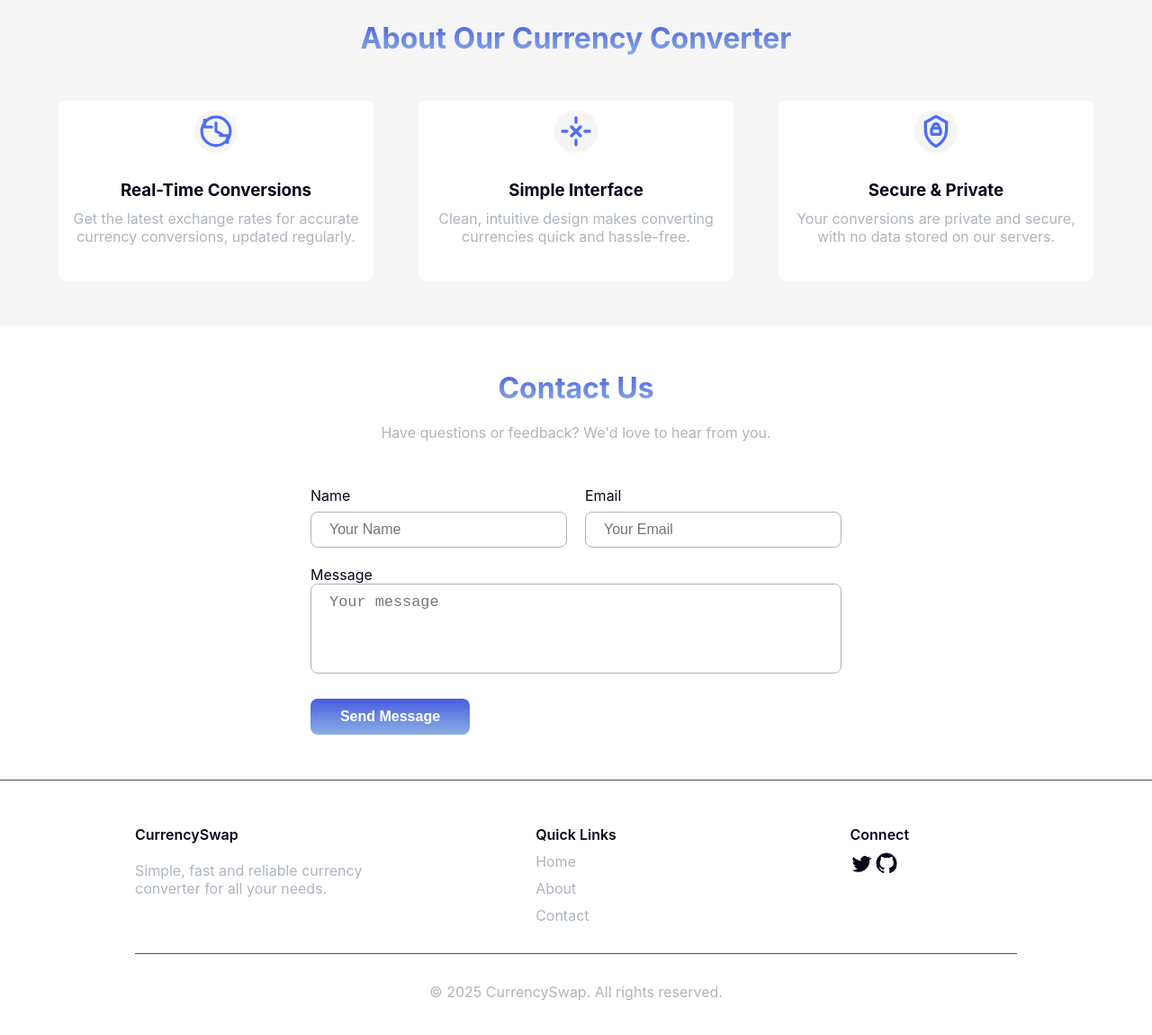
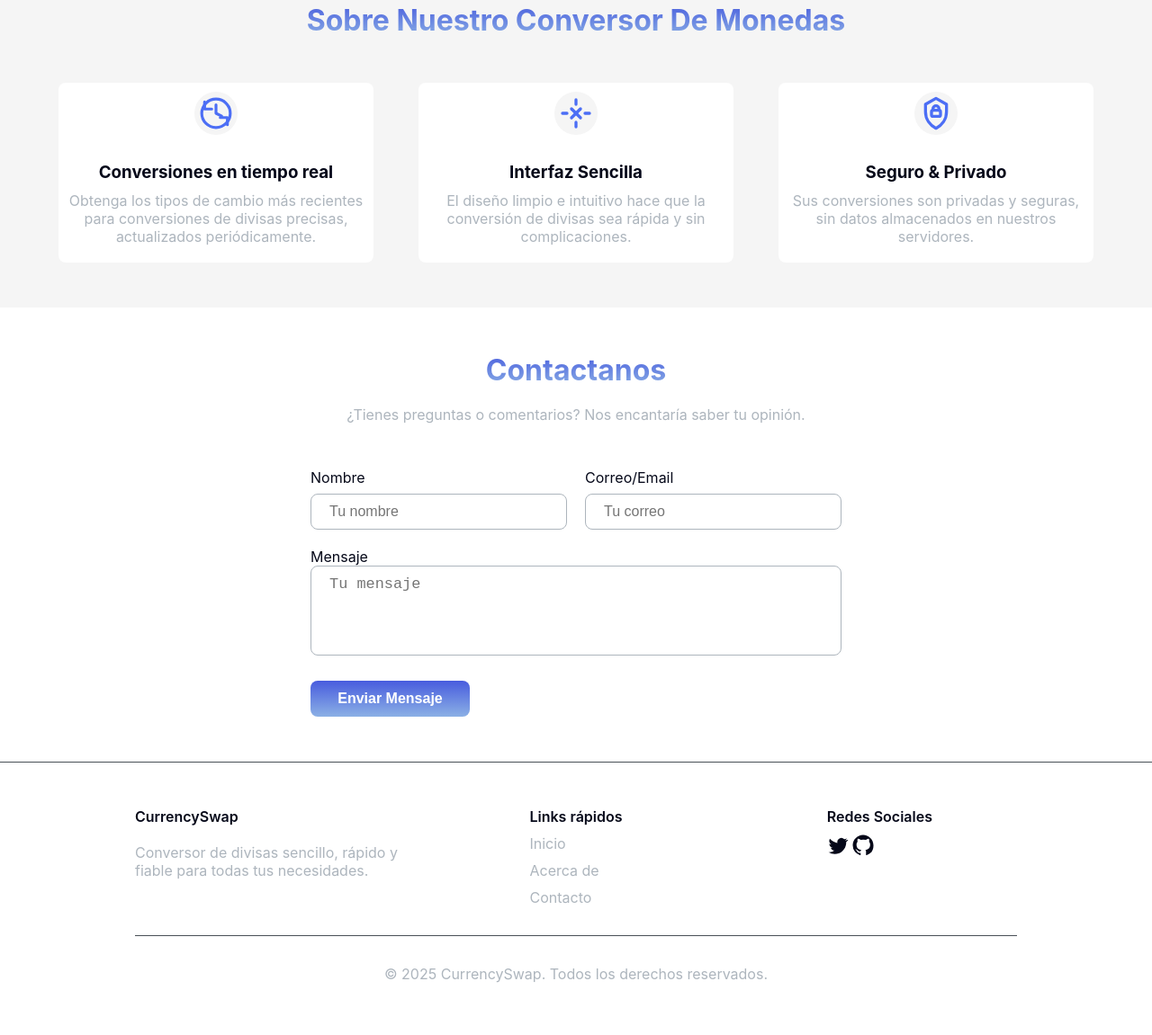
Before and after one commit to Misterreme/Currency-Converter, a website: page index.html in a window 1280 px wide. Shown: the part 831-1982 px from the top of the page at 90% size. Drawn offline with Linux system fonts and the light colour scheme.

Commit message:
Idioma de la pagina cambiado

```diff
--- a/index.html
+++ b/index.html
@@ -1,5 +1,5 @@
 <!DOCTYPE html>
-<html lang="en">
+<html lang="es">
 <head>
     <link rel="stylesheet" href="./src/styles/styles.css">
     <link rel="shortcut icon" href="./src/assets/logos/favicon.png" type="image/png">
@@ -16,24 +16,24 @@
     <meta name="twitter:card" content="summary_large_image" />
     <meta name="twitter:site" content="https://misterreme.github.io/Currency-Converter/" />
     <meta name="twitter:image" content="../assets/images/twitter-img.png" />
-    <title>Currency Exchanges</title>
+    <title>Currency Swap</title>
 </head>
 <body>
 
     <main class="main-container">
         <nav class="navbar">
-            <h2 class="navbar-title">CurrencyConverter</h2>
+            <h2 class="navbar-title">CurrencySwap</h2>
 
             <div class="navbar-menu">
                 <ul class="nav-ul-menu">
                     <a href="#main-section">
-                        <li>Home</li>
+                        <li>Inicio</li>
                     </a>
                     <a href="#info-section">
-                        <li>About</li>
+                        <li>Acerca de</li>
                     </a>
                     <a href="#contact-section">
-                        <li>Contact</li>
+                        <li>Contactanos</li>
                     </a>
                 </ul>
 
@@ -45,16 +45,16 @@
         </nav>
 
         <section class="main-section" id="main-section">
-            <h1 class="page-title">Currency Conversion Made Simple</h1>
-            <p class="page-subtitle">Fast, reliable currency exchange rates at your fingertips</p>
+            <h1 class="page-title">Conversor De Monedas Simplificado</h1>
+            <p class="page-subtitle">Tipos de cambio de divisas rápido y fiable a tu alcance</p>
 
             <form action="/" class="page-form" id="convert-form">
-                <label for="amount-input" class="amount-text">Amount</label>
+                <label for="amount-input" class="amount-text">Monto</label>
                 <input type="text" id="amount-input" class="amount-input">
 
                 <div class="select-currency-container">
                     <div class="from-currency-container">
-                        <label for="from-currency">From currency</label>
+                        <label for="from-currency">Desde</label>
                         <select id="from-currency" class="from-currency">
                             <button><selectedcontent class="selected-content"></selectedcontent></button>
 
@@ -344,7 +344,7 @@
                                 </div>
                             </option>
 
-                            <option value="VEF">
+                            <option value="VEF" disabled>
                                 <div select-content>
                                     <img src="./src/assets/images/banderas/VE.svg" alt="VEF Currency" class="img-currency">
                                     <p>
@@ -361,7 +361,7 @@
                     <div class="separator" id="change-currency"></div>
 
                     <div class="to-currency-container">
-                        <label for="to-currency">To currency</label>
+                        <label for="to-currency">Hacia</label>
                         <select id="to-currency" class="to-currency">
                             <button><selectedcontent class="selected-content"></selectedcontent></button>
 
@@ -673,7 +673,7 @@
                                 </div>
                             </option>
 
-                            <option value="VEF">
+                            <option value="VEF" disabled>
                                 <div select-content>
                                     <img src="./src/assets/images/banderas/VE.svg" alt="VEF Currency" class="img-currency">
                                     <p>
@@ -688,11 +688,11 @@
                 </div>
                 <label for="total-input" class="total-text" id="total-text">Total</label>
                 <input type="text" id="total-input" class="total-input" readonly>
-                <input type="submit" class="convert-button" id="convert-button" value="Convert">
+                <input type="submit" class="convert-button" id="convert-button" value="Convertir">
             </form>
         </section>
         <section class="info-section" id="info-section">
-            <h2 class="info-title">About Our Currency Converter</h2>
+            <h2 class="info-title">Sobre Nuestro Conversor De Monedas</h2>
             <div class="info-cards-container">
                 <div class="card">
                     <div class="img-container">
@@ -703,8 +703,8 @@
                             <path d="M20 20v-5h-5" />
                           </svg>
                     </div>
-                    <h3 class="cards-title">Real-Time Conversions</h3>
-                    <p class="cards-text">Get the latest exchange rates for accurate currency conversions, updated regularly.</p>
+                    <h3 class="cards-title">Conversiones en tiempo real</h3>
+                    <p class="cards-text">Obtenga los tipos de cambio más recientes para conversiones de divisas precisas, actualizados periódicamente.</p>
                 </div>
                 <div class="card">
                     <div class="img-container">
@@ -717,8 +717,8 @@
                             <path d="M12 18v3" />
                           </svg>
                     </div>
-                    <h3 class="cards-title">Simple Interface</h3>
-                    <p class="cards-text">Clean, intuitive design makes converting currencies quick and hassle-free.</p>
+                    <h3 class="cards-title">Interfaz Sencilla</h3>
+                    <p class="cards-text">El diseño limpio e intuitivo hace que la conversión de divisas sea rápida y sin complicaciones.</p>
                 </div>
                 <div class="card">
                     <div class="img-container">
@@ -728,31 +728,31 @@
                             <path d="M10 10V9a2 2 0 1 1 4 0v1" />
                           </svg>
                     </div>
-                    <h3 class="cards-title">Secure & Private</h3>
-                    <p class="cards-text">Your conversions are private and secure, with no data stored on our servers.</p>
+                    <h3 class="cards-title">Seguro & Privado</h3>
+                    <p class="cards-text">Sus conversiones son privadas y seguras, sin datos almacenados en nuestros servidores.</p>
                 </div>
             </div>
         </section>
         <section class="contact-section" id="contact-section">
-            <h2 class="contact-title">Contact Us</h2>
-            <p class="contact-subtitle">Have questions or feedback? We'd love to hear from you.</p>
+            <h2 class="contact-title">Contactanos</h2>
+            <p class="contact-subtitle">¿Tienes preguntas o comentarios? Nos encantaría saber tu opinión.</p>
             <form target="_blank" action="https://formsubmit.co/jijijija0624@gmail.com" method="POST" class="contact-form">
                 <div class="inputs-container">
                     <div class="name-input-container">
-                        <label for="name-input">Name</label>
-                        <input type="text" class="name-input" id="name-input" name="name" placeholder="Your Name" required>
+                        <label for="name-input">Nombre</label>
+                        <input type="text" class="name-input" id="name-input" name="name" placeholder="Tu nombre" required>
                     </div>
 
                     <div class="email-input-container">
-                        <label for="email-input">Email</label>
-                        <input type="email" class="email-input" id="email-input" name="email" placeholder="Your Email" require>
+                        <label for="email-input">Correo/Email</label>
+                        <input type="email" class="email-input" id="email-input" name="email" placeholder="Tu correo" require>
                     </div>
                 </div>
                 <div class="textarea-container">
-                    <label for="message-textarea" class="textarea-title">Message</label>
-                    <textarea id="message-textarea" class="message-textarea" placeholder="Your message" name="message" required></textarea>
+                    <label for="message-textarea" class="textarea-title">Mensaje</label>
+                    <textarea id="message-textarea" class="message-textarea" placeholder="Tu mensaje" name="message" required></textarea>
                 </div>
-                <button type="submit" class="send-message-button" id="send-messge-button">Send Message</button>
+                <button type="submit" class="send-message-button" id="send-messge-button">Enviar Mensaje</button>
             </form>
         </section>
 
@@ -761,18 +761,18 @@
     <footer class="page-footer" id="footer">
         <div class="footer-info">
             <h2 class="footer-title">CurrencySwap</h2>
-            <p class="footer-info-text">Simple, fast and reliable currency converter for all your needs.</p>
+            <p class="footer-info-text">Conversor de divisas sencillo, rápido y fiable para todas tus necesidades.</p>
         </div>
         <div class="footer-links">
-            <h2 class="footer-title">Quick Links</h2>
+            <h2 class="footer-title">Links rápidos</h2>
             <p class="footer-links-list">
-                <a href="#main-section"><span>Home</span></a>
-                <a href="#info-section"><span>About</span></a>
-                <a href="#contact-section"><span>Contact</span></a>
+                <a href="#main-section"><span>Inicio</span></a>
+                <a href="#info-section"><span>Acerca de</span></a>
+                <a href="#contact-section"><span>Contacto</span></a>
             </p>
         </div>
         <div class="footer-contact">
-            <h2 class="footer-title">Connect</h2>
+            <h2 class="footer-title">Redes Sociales</h2>
             <a href="https://x.com/Misterr_eme" target="_blank">
                 <svg width="24" height="24" viewBox="0 0 24 24" fill="none" xmlns="http://www.w3.org/2000/svg">
                     <path fill="currentColor" d="M22.46 6.003c-.793.352-1.644.59-2.538.697a4.482 4.482 0 001.966-2.47 8.934 8.934 0 01-2.828 1.083 4.466 4.466 0 00-7.608 4.072A12.678 12.678 0 013.153 4.865a4.465 4.465 0 001.382 5.954 4.425 4.425 0 01-2.023-.558v.056a4.467 4.467 0 003.582 4.376 4.46 4.46 0 01-2.017.077 4.469 4.469 0 004.17 3.1 8.963 8.963 0 01-5.555 1.917c-.361 0-.717-.021-1.068-.063a12.646 12.646 0 006.86 2.01c8.232 0 12.739-6.822 12.739-12.739 0-.194-.004-.387-.013-.579a9.097 9.097 0 002.237-2.313z"/>
@@ -786,7 +786,7 @@
         </div>
         <div class="copyright-container">
             <hr class="footer-separator">
-            <p class="copyright">© 2025 CurrencySwap. All rights reserved.</p>
+            <p class="copyright">© 2025 CurrencySwap. Todos los derechos reservados.</p>
         </div>
     </footer>
 
```
